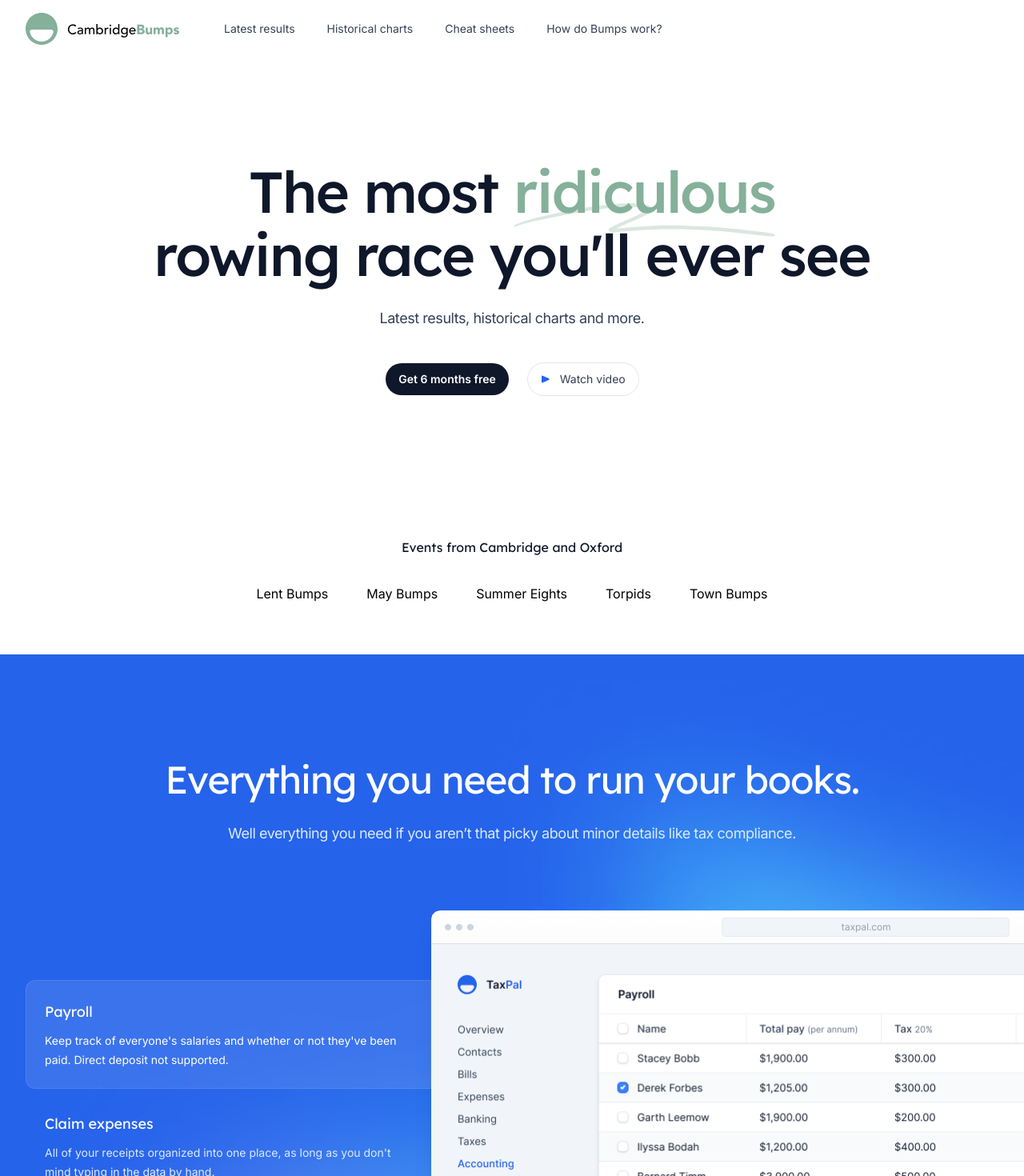
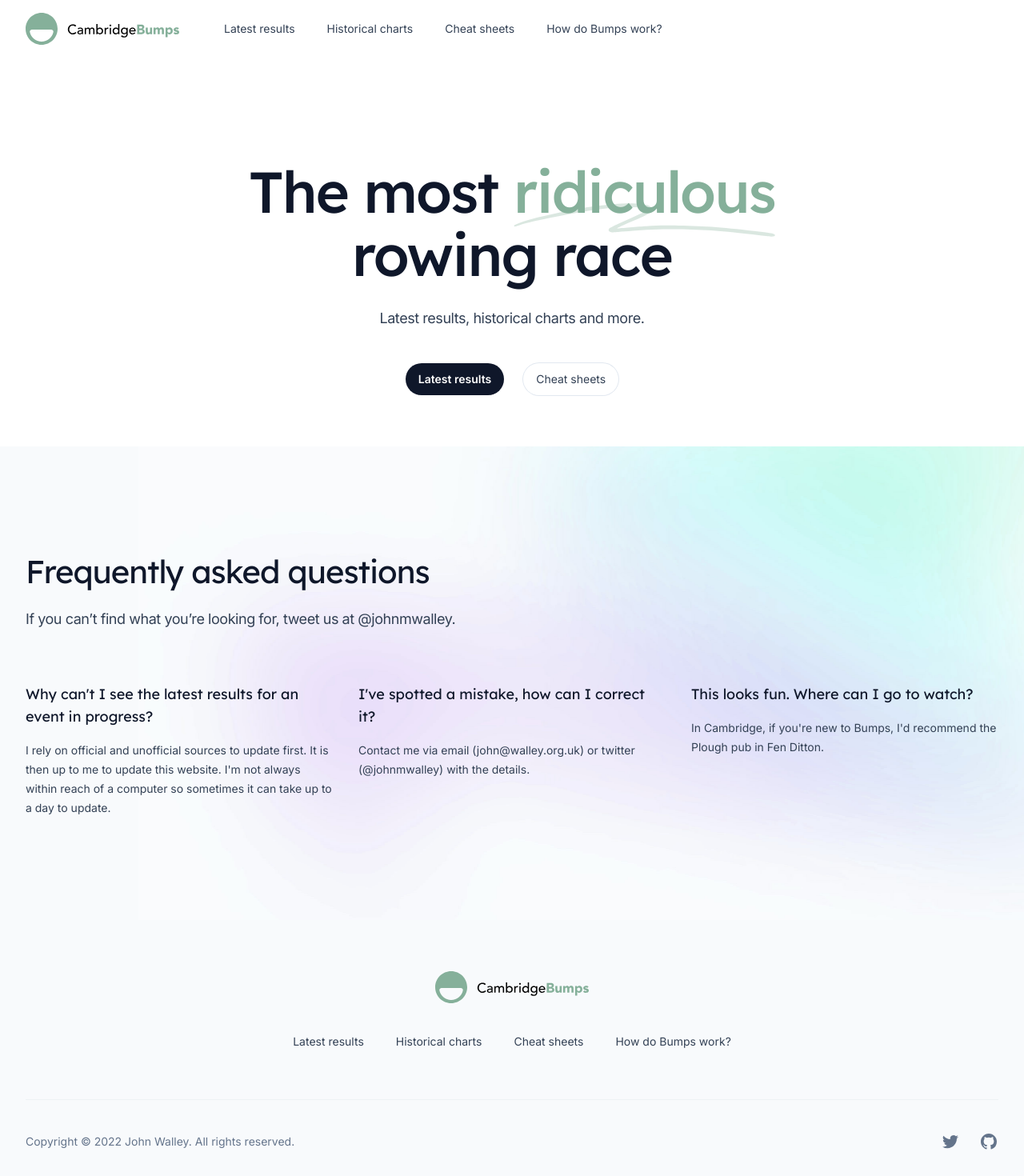
Before and after one commit to johnwalley/cambridgebumps.com, a Next.js app: page / in a window 1280 px wide. Shown: the top 1470 px of the page at 80% size. Built offline with nearby package versions, Linux system fonts and the light colour scheme.

Commit message:
Finishing touches

```diff
--- a/src/components/Footer.jsx
+++ b/src/components/Footer.jsx
@@ -26,9 +26,16 @@ export function Footer() {
                 </Link>
               </li>
               <li>
+                <Link href="/cheat-sheets">
+                  <a className="rounded-lg px-2 py-1 text-slate-700 hover:bg-slate-100 hover:text-slate-900">
+                    Cheat sheets
+                  </a>
+                </Link>
+              </li>
+              <li>
                 <Link href="/about">
                   <a className="rounded-lg px-2 py-1 text-slate-700 hover:bg-slate-100 hover:text-slate-900">
-                    How do bumps work?
+                    How do Bumps work?
                   </a>
                 </Link>
               </li>
--- a/src/components/Hero.jsx
+++ b/src/components/Hero.jsx
@@ -25,45 +25,19 @@ export function Hero() {
           </svg>
           <span className="relative">ridiculous</span>
         </span>{" "}
-        rowing race you&apos;ll ever see
+        rowing race
       </h1>
       <p className="mx-auto mt-6 max-w-2xl text-lg tracking-tight text-slate-700">
         Latest results, historical charts and more.
       </p>
       <div className="mt-10 flex justify-center space-x-6">
-        <ButtonLink href="/register">Get 6 months free</ButtonLink>
+        <ButtonLink href="/latest">Latest results</ButtonLink>
         <ButtonLink
           href="https://www.youtube.com/watch?v=dQw4w9WgXcQ"
           variant="outline"
         >
-          <svg
-            aria-hidden="true"
-            className="h-3 w-3 flex-none fill-blue-600 group-active:fill-current"
-          >
-            <path d="m9.997 6.91-7.583 3.447A1 1 0 0 1 1 9.447V2.553a1 1 0 0 1 1.414-.91L9.997 5.09c.782.355.782 1.465 0 1.82Z" />
-          </svg>
-          <span className="ml-3">Watch video</span>
+          Cheat sheets
         </ButtonLink>
-      </div>
-      <div className="mt-36 lg:mt-44">
-        <p className="font-display text-base text-slate-900">
-          Events from Cambridge and Oxford
-        </p>
-        <ul className="mt-8 flex items-center justify-center space-x-8 sm:flex-col sm:space-x-0 sm:space-y-10 xl:flex-row xl:space-y-0 xl:space-x-12">
-          <li>
-            <ul className="flex flex-col items-center space-y-8 sm:flex-row sm:space-y-0 sm:space-x-12">
-              <li className="flex">Lent Bumps</li>
-              <li className="flex">May Bumps</li>
-              <li className="flex">Summer Eights</li>
-            </ul>
-          </li>
-          <li>
-            <ul className="flex flex-col items-center space-y-8 sm:flex-row sm:space-y-0 sm:space-x-12">
-              <li className="flex">Torpids</li>
-              <li className="flex">Town Bumps</li>
-            </ul>
-          </li>
-        </ul>
       </div>
     </Container>
   );
--- a/src/pages/history/[event]/index.jsx
+++ b/src/pages/history/[event]/index.jsx
@@ -4,6 +4,11 @@ import { useRouter } from "next/router";
 
 import { Container } from "@/components/Container";
 import { Header } from "@/components/Header";
+
+import eightsImage from "@/images/eights.png";
+import lentsImage from "@/images/lents.png";
+import maysImage from "@/images/mays.png";
+import townImage from "@/images/town.png";
 
 const events = ["lents", "mays", "eights", "town"];
 const genders = ["men", "women"];
@@ -12,16 +17,12 @@ const people = [
   {
     id: "men",
     name: "Men",
-    role: "2022",
-    imageUrl:
-      "https://images.unsplash.com/photo-1494790108377-be9c29b29330?ixlib=rb-1.2.1&ixid=eyJhcHBfaWQiOjEyMDd9&auto=format&fit=facearea&facepad=2&w=256&h=256&q=80",
+    imageUrl: eightsImage.src,
   },
   {
     id: "women",
     name: "Women",
-    role: "2022",
-    imageUrl:
-      "https://images.unsplash.com/photo-1494790108377-be9c29b29330?ixlib=rb-1.2.1&ixid=eyJhcHBfaWQiOjEyMDd9&auto=format&fit=facearea&facepad=2&w=256&h=256&q=80",
+    imageUrl: townImage.src,
   },
 ];
 
--- a/src/pages/index.jsx
+++ b/src/pages/index.jsx
@@ -22,10 +22,6 @@ export default function Home() {
       <Header />
       <main>
         <Hero />
-        <PrimaryFeatures />
-        <SecondaryFeatures />
-        <CallToAction />
-        <Testimonials />
         <Faqs />
       </main>
       <Footer />
--- a/src/pages/latest/[event]/index.jsx
+++ b/src/pages/latest/[event]/index.jsx
@@ -4,6 +4,11 @@ import { useRouter } from "next/router";
 
 import { Container } from "@/components/Container";
 import { Header } from "@/components/Header";
+
+import eightsImage from "@/images/eights.png";
+import lentsImage from "@/images/lents.png";
+import maysImage from "@/images/mays.png";
+import townImage from "@/images/town.png";
 
 const events = ["lents", "mays", "eights", "town"];
 const genders = ["men", "women"];
@@ -12,16 +17,12 @@ const people = [
   {
     id: "men",
     name: "Men",
-    role: "2022",
-    imageUrl:
-      "https://images.unsplash.com/photo-1494790108377-be9c29b29330?ixlib=rb-1.2.1&ixid=eyJhcHBfaWQiOjEyMDd9&auto=format&fit=facearea&facepad=2&w=256&h=256&q=80",
+    imageUrl: eightsImage.src,
   },
   {
     id: "women",
     name: "Women",
-    role: "2022",
-    imageUrl:
-      "https://images.unsplash.com/photo-1494790108377-be9c29b29330?ixlib=rb-1.2.1&ixid=eyJhcHBfaWQiOjEyMDd9&auto=format&fit=facearea&facepad=2&w=256&h=256&q=80",
+    imageUrl: townImage.src,
   },
 ];
 
```
Also changed, not shown: src/images/background-faqs.jpg.
